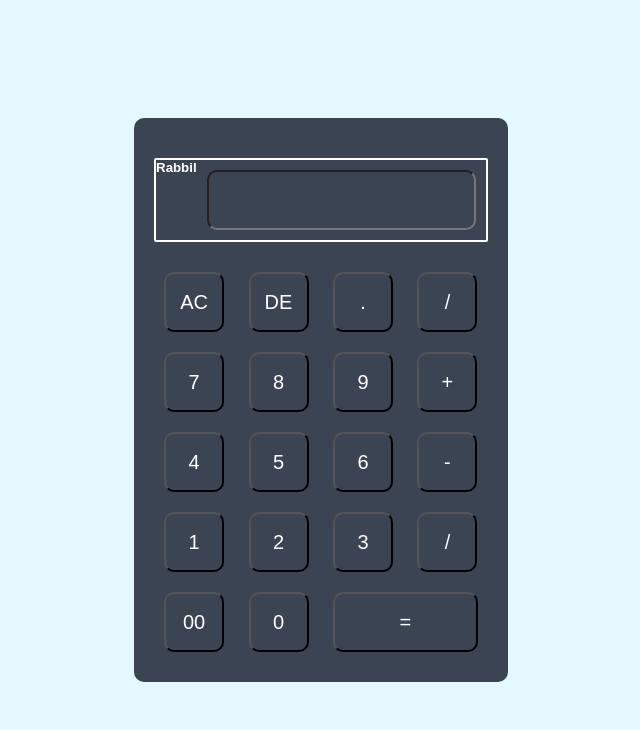
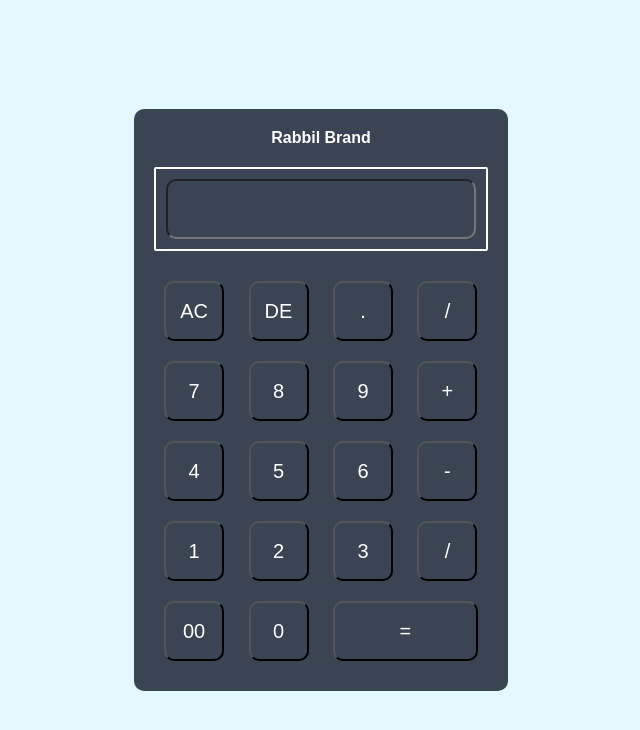
Before and after one commit to rabbil80/calculator, a plain HTML site: page index.html in a window 1280 px wide. Shown: the whole page, without its empty margins (319-959 px from the left). Drawn offline with Linux system fonts and the light colour scheme.

Commit message:
Update index.html

```diff
--- a/index.html
+++ b/index.html
@@ -10,8 +10,9 @@
     <div class="container">
         <div class="calculator">
             <form>
+                <h4 class="nam">Rabbil Brand</h4>
                 <div class="display">
-                    <h5 class="nam">Rabbil</h5>
+
                     <input type="text" name="display">
                 </div>
                 <div>
```
